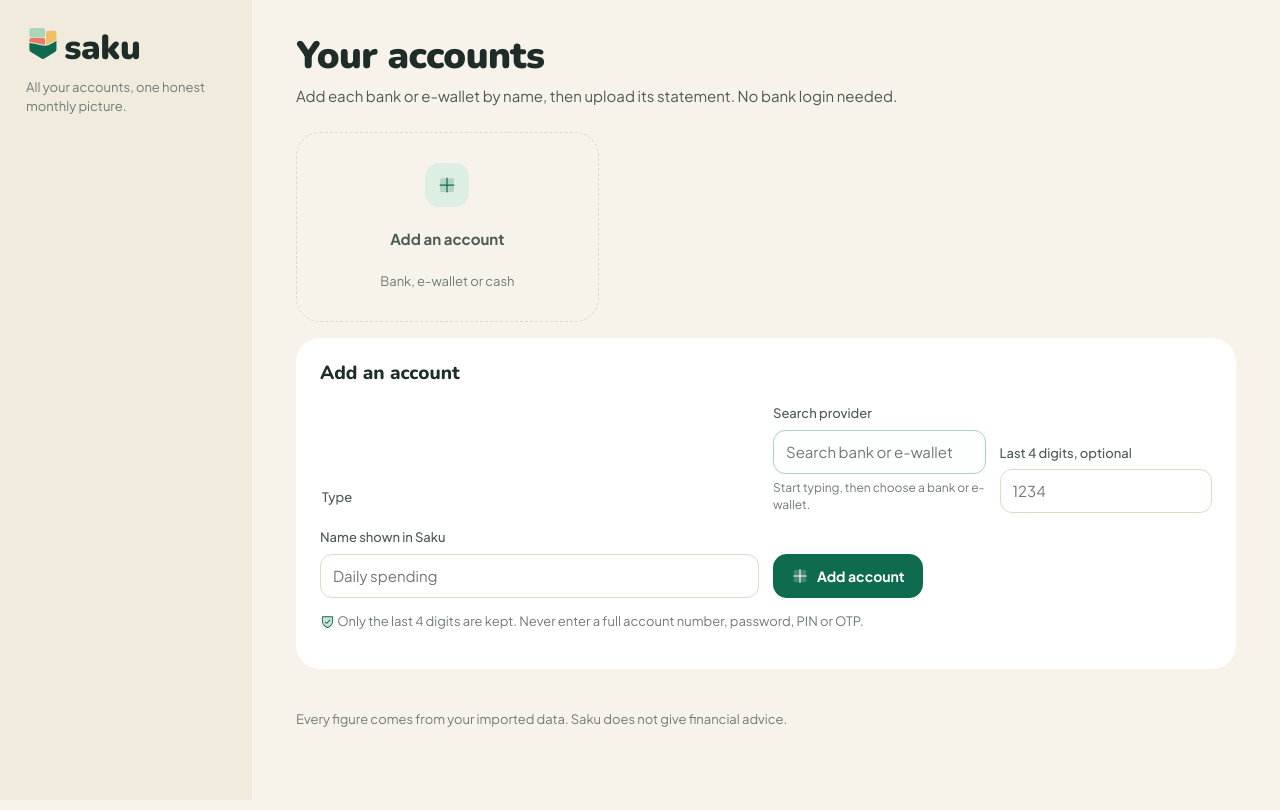
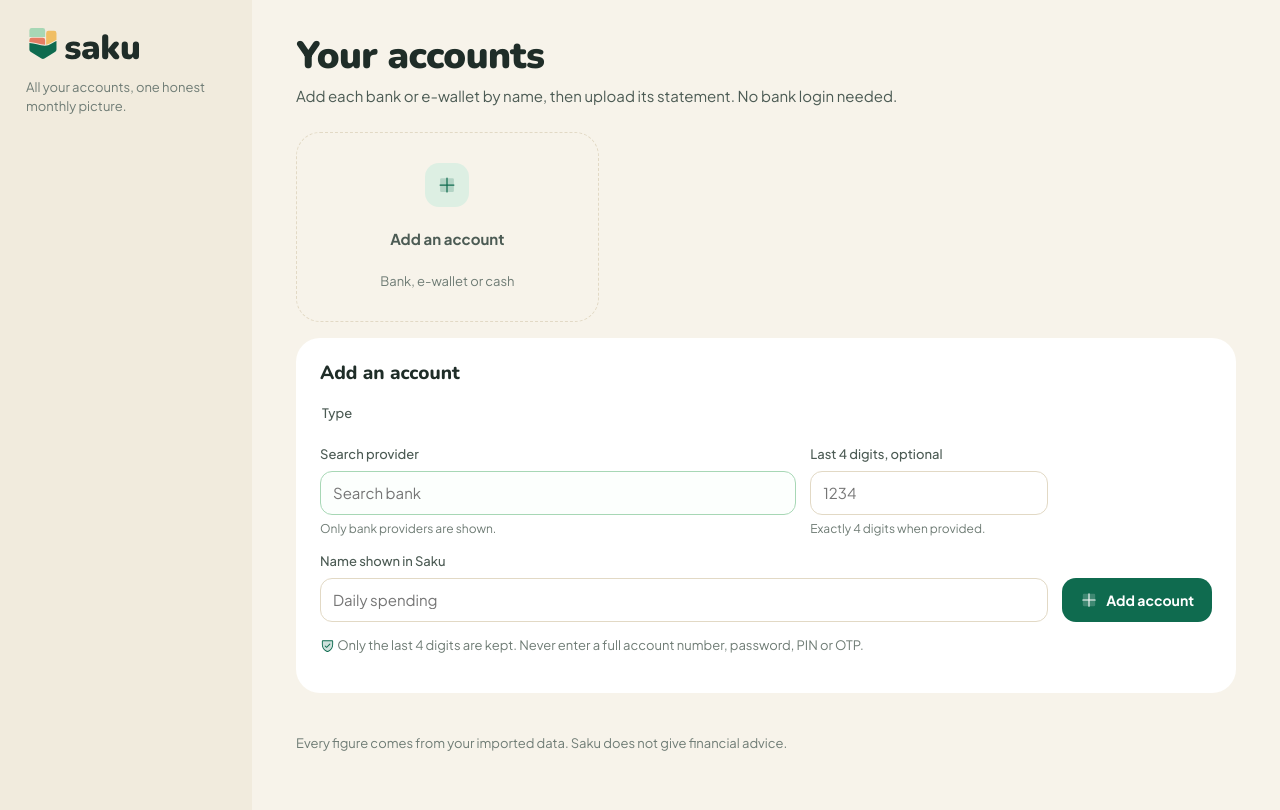
Before and after one commit to xParadox0/saku-assistant, a Python web app: template saku/web/templates/accounts.html in a window 1280 px wide. Run offline with Jinja, Linux system fonts and the light colour scheme; the template is opened without the code that fills it, so the values that code supplies are empty.

Commit message:
Replace native provider dropdown with type-aware branded search

```diff
--- /dev/null
+++ b/saku/web/static/accounts.js
@@ -0,0 +1,92 @@
+(() => {
+  const form = document.querySelector('.account-form');
+  const box = document.querySelector('[data-provider-combobox]');
+  if (!form || !box) return;
+
+  const input = box.querySelector('input[name="provider"]');
+  const list = box.querySelector('.provider-options');
+  const empty = box.querySelector('[data-provider-empty]');
+  const help = form.querySelector('[data-provider-help]');
+  const kinds = [...form.querySelectorAll('input[name="kind"]')];
+  const options = [...list.querySelectorAll('.provider-option')];
+
+  const activeKind = () => kinds.find((radio) => radio.checked)?.value || 'bank';
+  const labels = {
+    bank: ['Search bank', 'Only bank providers are shown.'],
+    ewallet: ['Search e-wallet', 'Only e-wallet providers are shown.'],
+    cash: ['Search cash provider', 'Cash providers only.'],
+  };
+  const visibleOptions = () => options.filter((option) => !option.hidden);
+
+  function openList() {
+    list.hidden = false;
+    input.setAttribute('aria-expanded', 'true');
+  }
+
+  function closeList() {
+    list.hidden = true;
+    input.setAttribute('aria-expanded', 'false');
+    options.forEach((option) => option.removeAttribute('aria-selected'));
+  }
+
+  function filterOptions() {
+    const kind = activeKind();
+    const query = input.value.trim().toLowerCase();
+    let count = 0;
+    options.forEach((option) => {
+      const matchesKind = option.dataset.kind === kind;
+      const matchesQuery = !query || option.dataset.label.includes(query) || option.dataset.provider.includes(query);
+      option.hidden = !(matchesKind && matchesQuery);
+      if (!option.hidden) count += 1;
+    });
+    empty.hidden = count !== 0;
+  }
+
+  function selectOption(option) {
+    input.value = option.dataset.provider;
+    closeList();
+    input.focus();
+  }
+
+  function syncKind({clear = false} = {}) {
+    const [placeholder, hint] = labels[activeKind()];
+    input.placeholder = placeholder;
+    help.textContent = hint;
+    if (clear) input.value = '';
+    filterOptions();
+  }
+
+  input.addEventListener('focus', () => { filterOptions(); openList(); });
+  input.addEventListener('input', () => { filterOptions(); openList(); });
+  input.addEventListener('keydown', (event) => {
+    if (event.key === 'Escape') { closeList(); return; }
+    if (event.key === 'ArrowDown') {
+      event.preventDefault();
+      const first = visibleOptions()[0];
+      if (first) { first.setAttribute('aria-selected', 'true'); first.focus(); }
+    }
+  });
+
+  options.forEach((option) => {
+    option.addEventListener('click', () => selectOption(option));
+    option.addEventListener('keydown', (event) => {
+      const visible = visibleOptions();
+      const index = visible.indexOf(option);
+      if (event.key === 'Enter' || event.key === ' ') { event.preventDefault(); selectOption(option); }
+      if (event.key === 'Escape') { closeList(); input.focus(); }
+      if (event.key === 'ArrowDown' || event.key === 'ArrowUp') {
+        event.preventDefault();
+        const step = event.key === 'ArrowDown' ? 1 : -1;
+        visible[(index + step + visible.length) % visible.length]?.focus();
+      }
+    });
+  });
+
+  kinds.forEach((radio) => radio.addEventListener('change', () => syncKind({clear: true})));
+  document.addEventListener('click', (event) => { if (!box.contains(event.target)) closeList(); });
+  form.addEventListener('submit', () => {
+    input.value = input.value.trim().toLowerCase().replace(/[^a-z0-9]+/g, '_').replace(/^_+|_+$/g, '').slice(0, 30);
+  });
+
+  syncKind();
+})();
--- a/saku/web/static/saku.css
+++ b/saku/web/static/saku.css
@@ -284,6 +284,12 @@ details.manage[open] summary .ic { transform: rotate(90deg); }
 .field > small { color: var(--faint); font-size: 12px; line-height: 1.4; }
 .grid-form { display: grid; grid-template-columns: repeat(4, minmax(0, 1fr)); gap: 14px; align-items: end; }
 .grid-form .wide { grid-column: span 2; }
+.account-form { grid-template-columns: minmax(240px, 2fr) minmax(180px, 1fr) auto; align-items: start; }
+.account-form .account-kind { grid-column: 1 / -1; grid-row: 1; }
+.account-form .provider-field { grid-column: 1; grid-row: 2; }
+.account-form .last4-field { grid-column: 2; grid-row: 2; }
+.account-form .name-field { grid-column: 1 / 3; grid-row: 3; }
+.account-form .add-submit { grid-column: 3; grid-row: 3; align-self: end; }
 .kind-pick { min-width: 0; display: flex; gap: 8px; flex-wrap: wrap; border: 0; padding: 0; margin: 0; }
 .kind-pick legend { color: var(--muted); font-size: 13px; font-weight: 500; margin-bottom: 6px; }
 .kind-pick label { cursor: pointer; }
@@ -347,6 +353,9 @@ footer.page-foot { margin-top: 40px; color: var(--faint); font-size: 13px; }
   main { padding: 24px 16px 40px; }
   .grid-form, .upload { grid-template-columns: minmax(0, 1fr); }
   .grid-form .wide { grid-column: auto; }
+  .account-form .account-kind, .account-form .provider-field, .account-form .last4-field,
+  .account-form .name-field, .account-form .add-submit { grid-column: 1; grid-row: auto; }
+  .account-form .add-submit button { width: 100%; }
 }
 @media (max-width: 640px) {
   h1 { font-size: 28px; }
@@ -516,6 +525,18 @@ button.linklike:hover { background: none; color: var(--ink); }
 .signout-button { background: var(--surface-2); color: var(--ink); }
 .signout-button:hover { background: var(--surface-3); }
 .provider-field input[type="search"] { border-color: var(--mint); background: #FCFFFD; }
+.provider-field > label { color: var(--muted); font-size: 13px; font-weight: 500; }
+.provider-combobox { position: relative; }
+.provider-options { position: absolute; z-index: 30; top: calc(100% + 8px); left: 0; right: 0; max-height: 280px; overflow-y: auto;
+  padding: 8px; background: var(--surface); border: 1.5px solid var(--mint); border-radius: 16px;
+  box-shadow: 0 16px 40px rgba(31,45,40,.14); } /* taste-skill-ignore: temporary floating combobox */
+.provider-option[hidden], .provider-empty[hidden], .provider-options[hidden] { display: none !important; }
+.provider-option { width: 100%; min-height: 48px; padding: 10px 12px; background: transparent; color: var(--ink); border-radius: 11px;
+  display: flex; justify-content: space-between; text-align: left; white-space: normal; }
+.provider-option:hover, .provider-option[aria-selected="true"] { background: var(--accent-soft); color: var(--ink); transform: none; }
+.provider-option span { font-weight: 700; }
+.provider-option small { color: var(--faint); font-weight: 500; }
+.provider-empty { margin: 0; padding: 12px; color: var(--muted); font-size: 13px; }
 .closed-note { display: flex; gap: 10px; align-items: flex-start; margin: 16px 0 0; color: var(--muted); font-size: 14px; max-width: 34em; }
 .closed-note .ic { color: var(--warn); width: 18px; height: 18px; margin-top: 2px; }
 .step-tag { display: inline-block; margin: 0 0 10px; padding: 5px 12px; border-radius: 99px; background: var(--accent-soft); color: var(--accent); font-size: 13px; font-weight: 700; }
--- a/saku/web/templates/accounts.html
+++ b/saku/web/templates/accounts.html
@@ -85,25 +85,38 @@
 
 <section class="card" id="add">
   <div class="card-head"><h2>Add an account</h2></div>
-  <form method="post" action="/app/accounts" class="grid-form">
+  <form method="post" action="/app/accounts" class="grid-form account-form">
     <input type="hidden" name="csrf" value="{{ csrf }}">
-    <fieldset class="kind-pick wide">
+    <fieldset class="kind-pick account-kind">
       <legend>Type</legend>
       {% for k in kinds %}
       <label><input type="radio" name="kind" value="{{ k }}" {% if loop.first %}checked{% endif %}><span>{{ acct_icon(k) }}{{ {'bank': 'Bank', 'ewallet': 'E-wallet', 'cash': 'Cash'}.get(k, k|title) }}</span></label>
       {% endfor %}
     </fieldset>
-    <label class="field provider-field"><span>Search provider</span>
-      <input type="search" name="provider" list="providers" required pattern="[a-z0-9_]{2,30}"
-             autocomplete="off" placeholder="Search bank or e-wallet">
-      <datalist id="providers">{% for value, label in providers %}<option value="{{ value }}" label="{{ label }}">{{ label }}</option>{% endfor %}</datalist>
-      <small>Start typing, then choose a bank or e-wallet.</small></label>
-    <label class="field"><span>Last 4 digits, optional</span>
-      <input type="number" name="last4" inputmode="numeric" min="0" max="9999" step="1" placeholder="1234"></label>
-    <label class="field wide"><span>Name shown in Saku</span>
+    <div class="field provider-field">
+      <label for="provider-search">Search provider</label>
+      <div class="provider-combobox" data-provider-combobox>
+        <input id="provider-search" type="search" name="provider" required maxlength="30" autocomplete="off"
+               placeholder="Search bank" role="combobox" aria-autocomplete="list" aria-controls="provider-options" aria-expanded="false">
+        <div id="provider-options" class="provider-options" role="listbox" hidden>
+          {% for value, label, kind in providers %}
+          <button type="button" class="provider-option" role="option" data-provider="{{ value }}" data-label="{{ label|lower }}" data-kind="{{ kind }}">
+            <span>{{ label }}</span><small>{{ {'bank':'Bank','ewallet':'E-wallet','cash':'Cash'}[kind] }}</small>
+          </button>
+          {% endfor %}
+          <p class="provider-empty" data-provider-empty hidden>No matching provider. You can use the name you typed.</p>
+        </div>
+      </div>
+      <small data-provider-help>Only bank providers are shown.</small>
+    </div>
+    <label class="field last4-field"><span>Last 4 digits, optional</span>
+      <input type="number" name="last4" inputmode="numeric" min="0" max="9999" step="1" placeholder="1234">
+      <small>Exactly 4 digits when provided.</small></label>
+    <label class="field name-field"><span>Name shown in Saku</span>
       <input name="label" required maxlength="60" placeholder="Daily spending"></label>
-    <div><button type="submit">{{ icon('i-plus') }}Add account</button></div>
+    <div class="add-submit"><button type="submit">{{ icon('i-plus') }}Add account</button></div>
   </form>
   <p class="hint">{{ icon('i-shield') }} Only the last 4 digits are kept. Never enter a full account number, password, PIN or OTP.</p>
 </section>
 {% endblock %}
+{% block scripts %}<script src="/static/accounts.js" defer></script>{% endblock %}
--- a/saku/web/templates/base.html
+++ b/saku/web/templates/base.html
@@ -43,5 +43,6 @@
     <footer class="page-foot">Every figure comes from your imported data. Saku does not give financial advice.</footer>
   </main>
 </div>
+{% block scripts %}{% endblock %}
 </body>
 </html>
```
Also changed, not shown: saku/web/app.py (+13 -11 lines), tests/test_web.py (+9 -0 lines).
